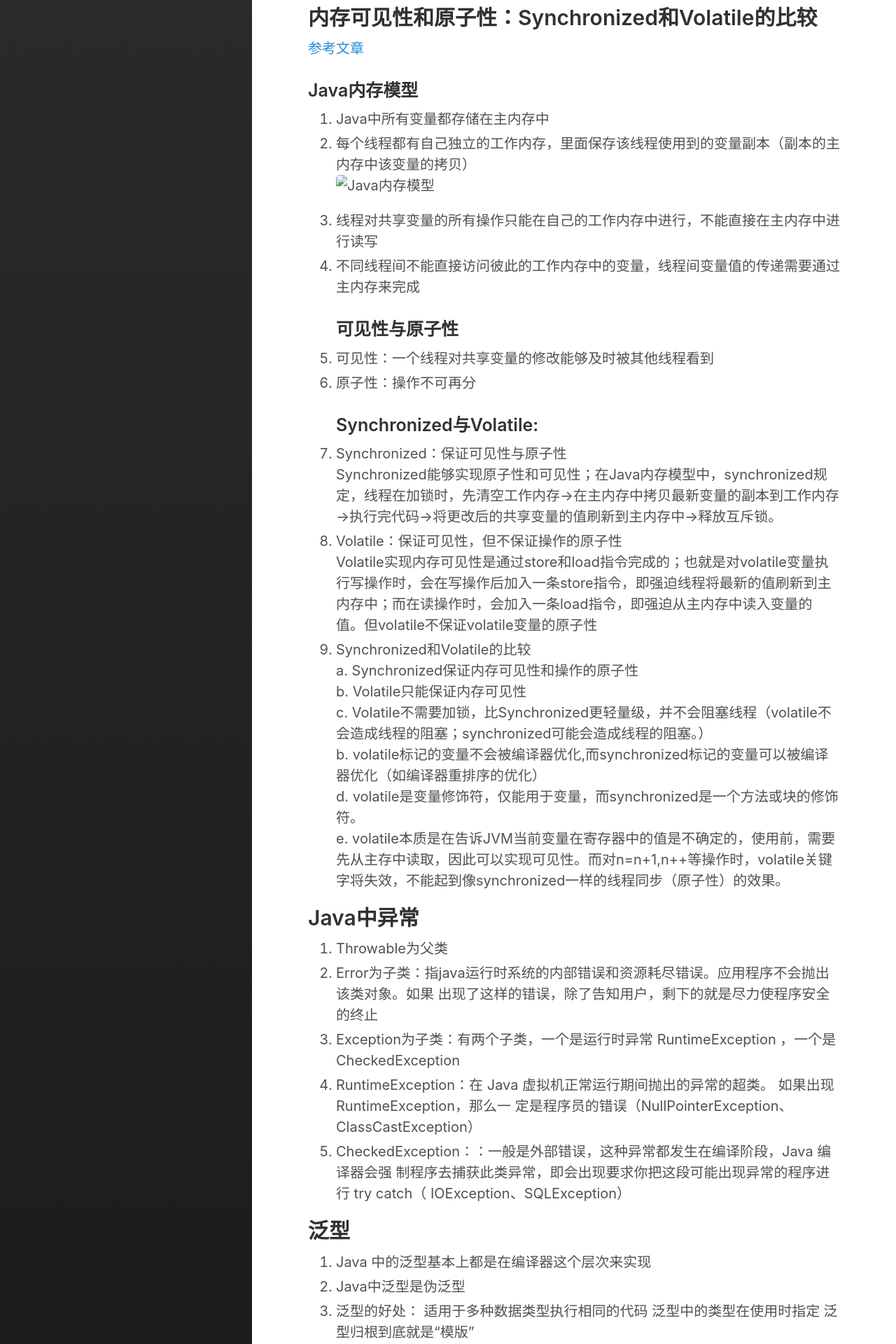
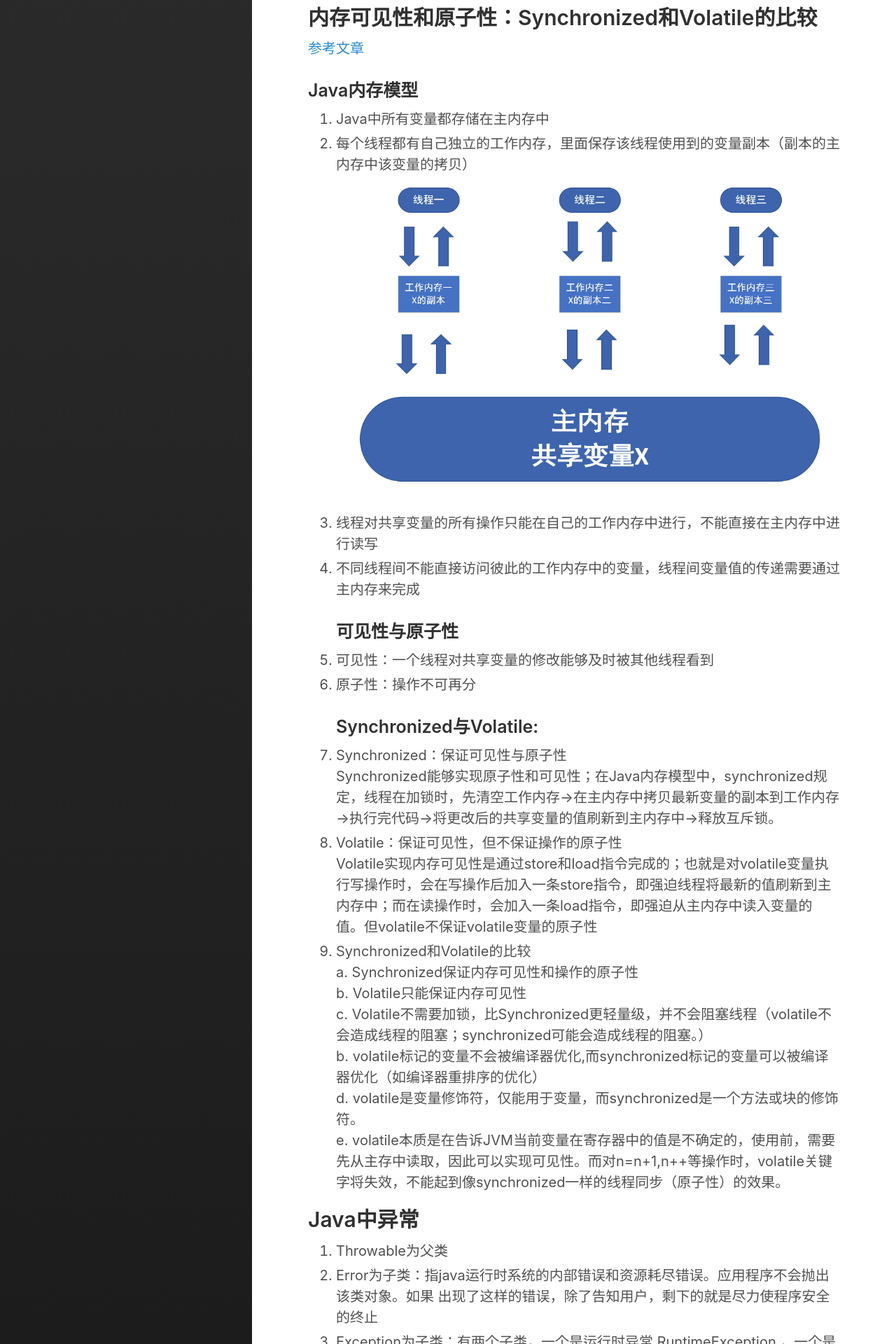
Before and after one commit to LiuYaowei-Geek/LiuYaowei-Geek.github.io, a Jekyll site: the page built from _posts/2020-06-04-Java.md, in a window 1280 px wide. Shown: the part 1119-3039 px from the top of the page at 70% size. Built offline with Jekyll 4.4.1, drawn with Linux system fonts in a browser that asks for light colours; some of the changed text lies outside the part shown.

Commit message:
add java note

```diff
--- a/_posts/2020-06-04-Java.md
+++ b/_posts/2020-06-04-Java.md
@@ -34,7 +34,7 @@ tags:
 ### Java内存模型
 1. Java中所有变量都存储在主内存中
 2. 每个线程都有自己独立的工作内存，里面保存该线程使用到的变量副本（副本的主内存中该变量的拷贝）
-![Java内存模型](./pictures/Java内存模型.png "Java内存模型")
+![Java内存模型](https://github.com/LiuYaowei-Geek/LiuYaowei-Geek.github.io/blob/master/_posts/pictures/Java%E5%86%85%E5%AD%98%E6%A8%A1%E5%9E%8B.png)
 3. 线程对共享变量的所有操作只能在自己的工作内存中进行，不能直接在主内存中进行读写
 4. 不同线程间不能直接访问彼此的工作内存中的变量，线程间变量值的传递需要通过主内存来完成
 ### 可见性与原子性
```
